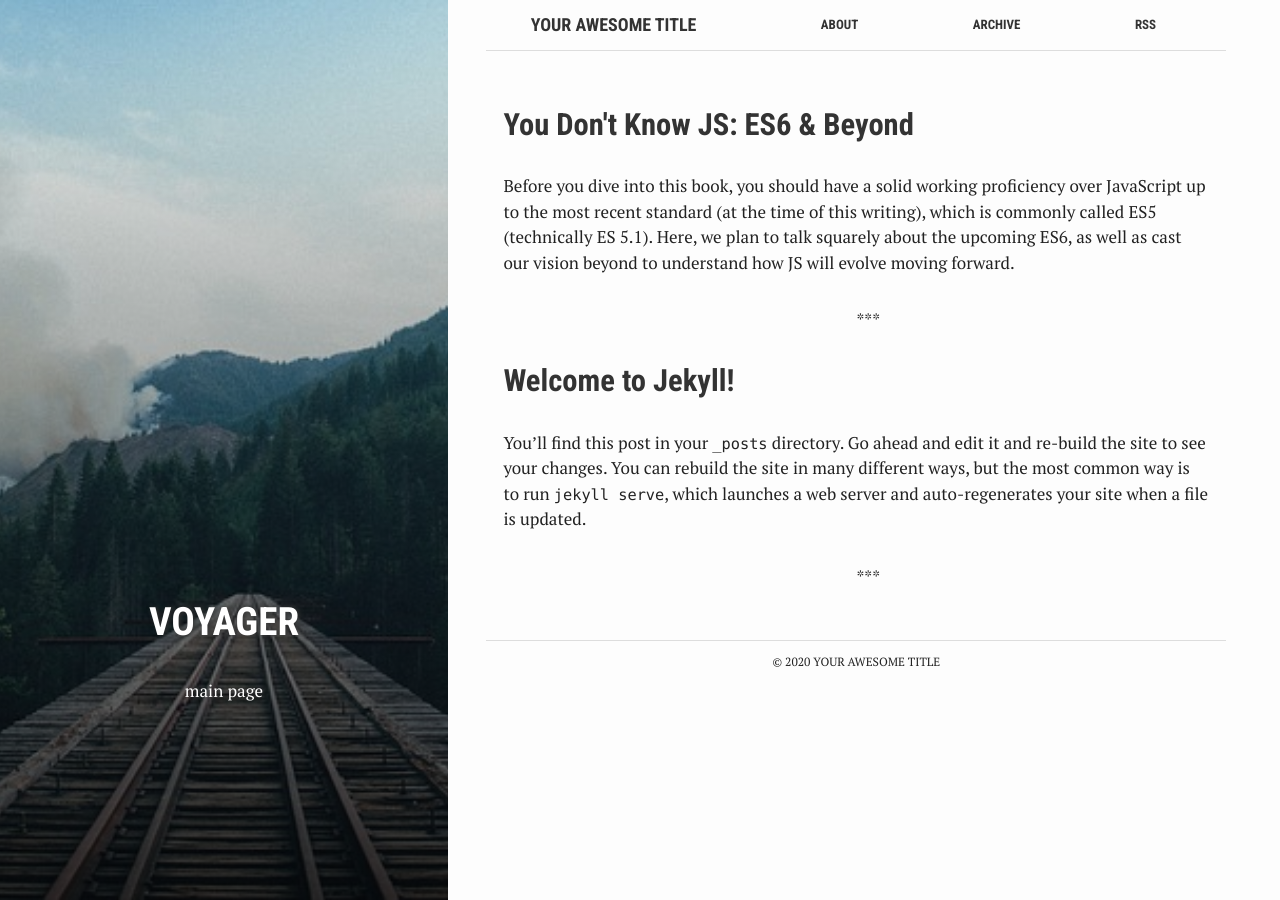
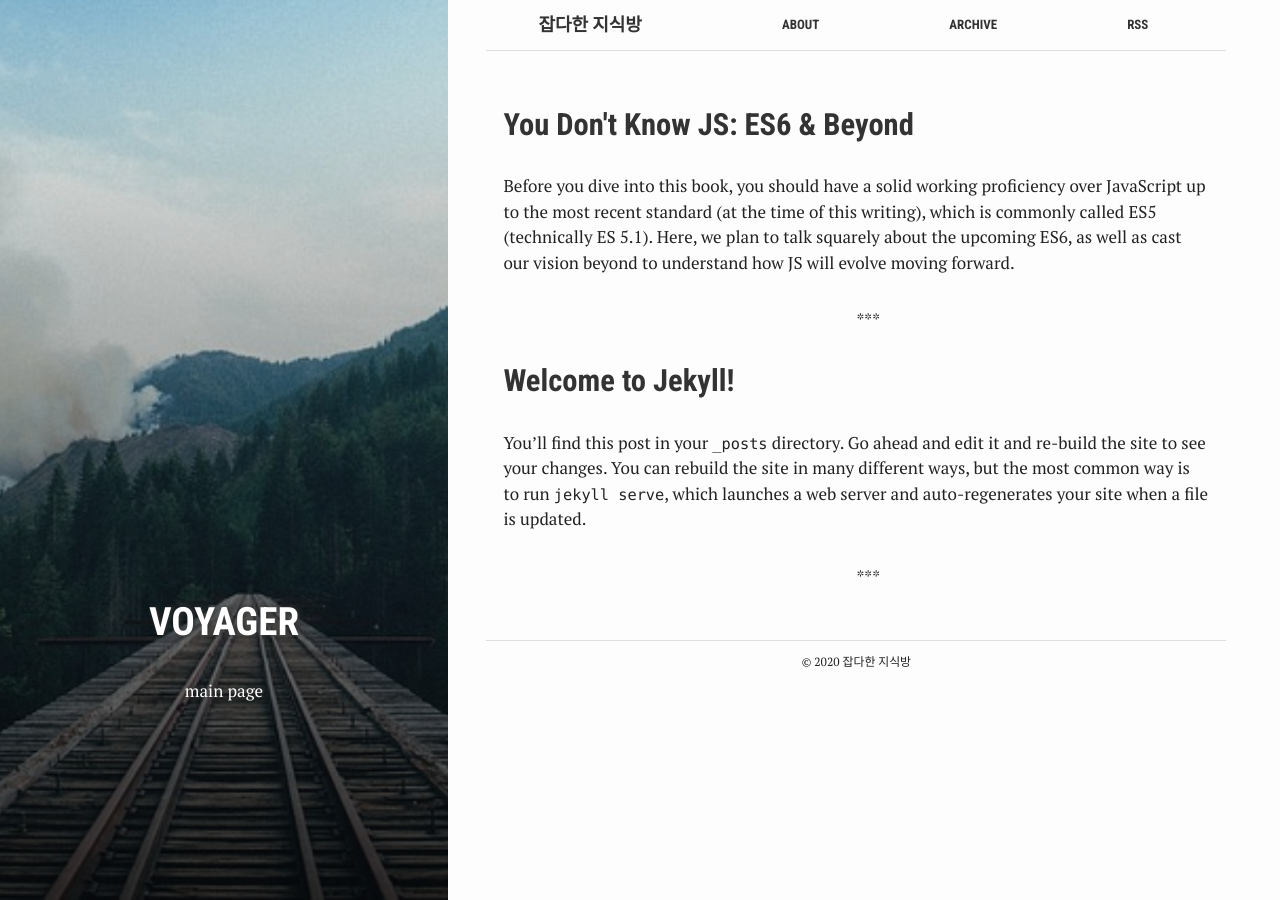
Before and after one commit to ahgus89/ahgus89.github.io, a Jekyll site: the page built from index.html, in a window 1280 px wide. Built offline with Jekyll 4.4.1, drawn with Linux system fonts in a browser that asks for light colours.

Commit message:
Update _config.yml

```diff
--- a/_config.yml
+++ b/_config.yml
@@ -6,17 +6,17 @@
 # 'jekyll serve'. If you change this file, please restart the server process.
 
 # Site settings
-title: Your awesome title
-email: your-email@domain.com
+title: 잡다한 지식방
+email:
 description: > # this means to ignore newlines until "baseurl:"
   Write an awesome description for your new site here. You can edit this
   line in _config.yml. It will appear in your document head meta (for
   Google search results) and in your feed.xml site description.
 baseurl: "" # the subpath of your site, e.g. /blog
 lang: "en"
-url: "http://localhost:4000" # the base hostname & protocol for your site
-twitter_username: jekyllrb
-github_username:  jekyll
+url: "http://ahgus89.github.io" # the base hostname & protocol for your site
+twitter_username:
+github_username: ahgus89
 disqus_username:
 
 # Build settings
```
